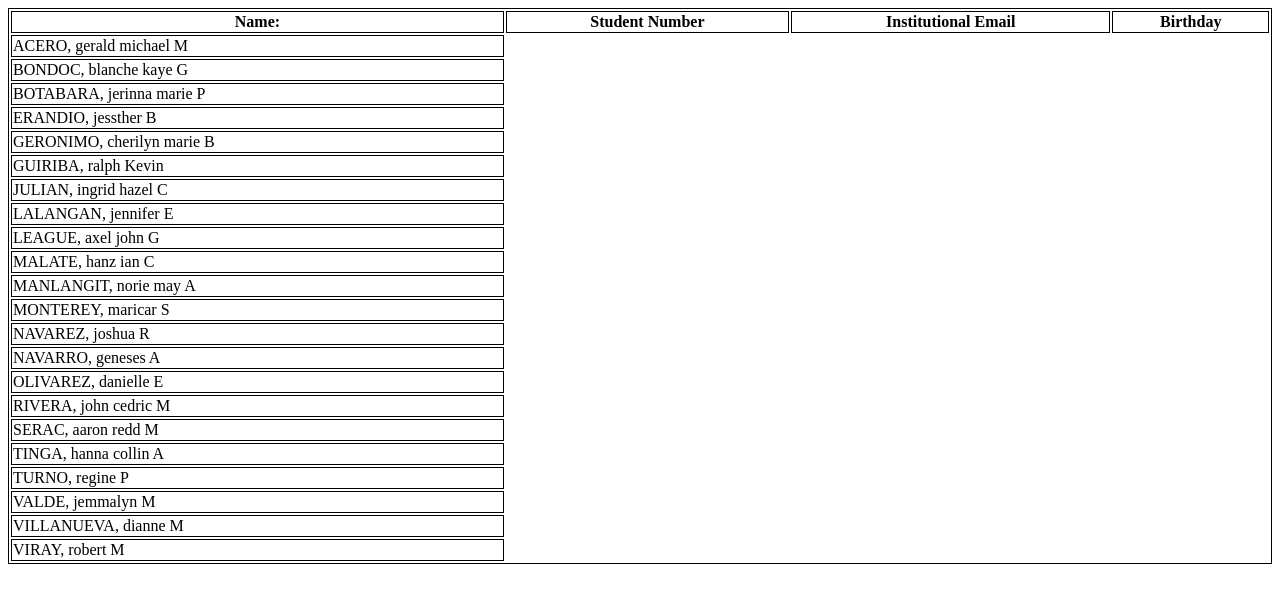
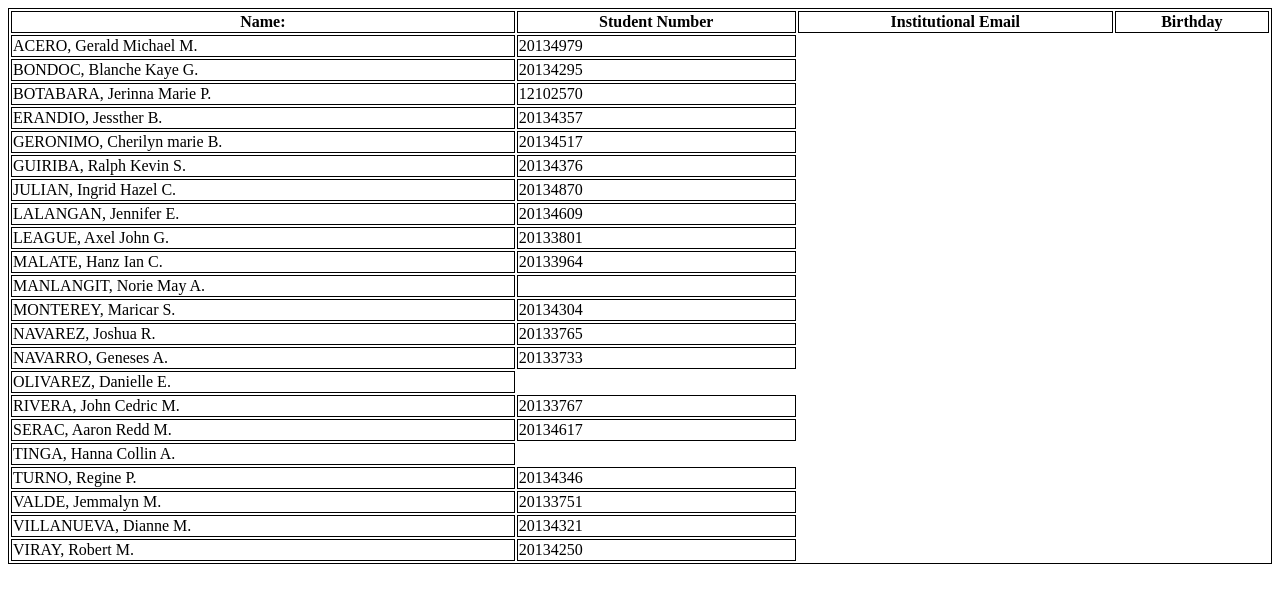
Before and after one commit to Jssthr/WT2-Group-5, a plain HTML site: page People.html in a window 1280 px wide. Drawn offline with Linux system fonts and the light colour scheme.

Commit message:
Update People.html
May mga kulang pang Student number, di pa nagsasagot, update ko nalang ulit student number.

```diff
--- a/People.html
+++ b/People.html
@@ -21,106 +21,108 @@ table, th, td {
     <th>Birthday</th>
   </tr>
   <tr>
-    <td>ACERO, gerald michael M</td>
+    <td>ACERO, Gerald Michael M.</td>
+<td>20134979</td>
   </tr>
   <tr>
-    <td>BONDOC, blanche kaye G</td>
+    <td>BONDOC, Blanche Kaye G.</td>
+<td>20134295</td>
   </tr>
   <tr>
-    <td>BOTABARA, jerinna marie P</td>
+    <td>BOTABARA, Jerinna Marie P.</td>
+<td>12102570</td>
   </tr>
 
 <tr>
-    <td>ERANDIO, jessther B</td>
+    <td>ERANDIO, Jessther B.</td>
+<td>20134357</td>
   </tr>
 
 <tr>
-    <td>GERONIMO, cherilyn marie B
-</td>
+    <td>GERONIMO, Cherilyn marie B.</td>
+<td>20134517</td>
   </tr>
 
 <tr>
-    <td>GUIRIBA, ralph Kevin
-</td>
+    <td>GUIRIBA, Ralph Kevin S.</td>
+<td>20134376</td>
   </tr>
 
 <tr>
-    <td>JULIAN, ingrid hazel C
-</td>
+    <td>JULIAN, Ingrid Hazel C.</td>
+<td>20134870</td>
   </tr>
 
 <tr>
-    <td>LALANGAN, jennifer E
-</td>
+    <td>LALANGAN, Jennifer E.</td>
+<td>20134609</td>
   </tr>
 
 <tr>
-    <td>LEAGUE, axel john G
-</td>
+    <td>LEAGUE, Axel John G.</td>
+<td>20133801</td>
   </tr>
 
 <tr>
-    <td>MALATE, hanz ian C
-</td>
+    <td>MALATE, Hanz Ian C.</td>
+<td>20133964</td>
   </tr>
 
 <tr>
-    <td>MANLANGIT, norie may A
-</td>
+    <td>MANLANGIT, Norie May A.</td>
+<td>
   </tr>
 
 <tr>
-    <td>MONTEREY, maricar S
-</td>
+    <td>MONTEREY, Maricar S.</td>
+<td>20134304</td>
   </tr>
 
 <tr>
-    <td>NAVAREZ, joshua R
-</td>
+    <td>NAVAREZ, Joshua R.</td>
+<td>20133765</td>
   </tr>
 
 <tr>
-    <td>NAVARRO, geneses A
-</td>
+    <td>NAVARRO, Geneses A.</td>
+<td>20133733</td>
   </tr>
 
 <tr>
-    <td>OLIVAREZ, danielle E
-</td>
+    <td>OLIVAREZ, Danielle E.</td>
   </tr>
   <tr>
-    <td>RIVERA, john cedric M
-</td>
+    <td>RIVERA, John Cedric M.</td>
+<td>20133767</td>
   </tr>
 
 <tr>
-    <td>SERAC, aaron redd M
-</td>
+    <td>SERAC, Aaron Redd M.</td>
+<td>20134617</td>
   </tr>
 
 <tr>
-    <td>TINGA, hanna collin A
-</td>
+    <td>TINGA, Hanna Collin A.</td>
   </tr>
 
 <tr>
-    <td>TURNO, regine P
-</td>
+    <td>TURNO, Regine P. </td>
+<td>20134346</td>
   </tr>
 
 <tr>
-    <td>VALDE, jemmalyn M
-</td>
+    <td>VALDE, Jemmalyn M.</td>
+<td>20133751</td>
   </tr>
 
 <tr>
-    <td>VILLANUEVA, dianne M
-</td>
+    <td>VILLANUEVA, Dianne M.</td>
+<td>20134321</td>
   </tr>
 
 <tr>
-    <td>VIRAY, robert M
-</td>
+    <td>VIRAY, Robert M.</td>
+<td>20134250</td>
   </tr>
 
 
```
